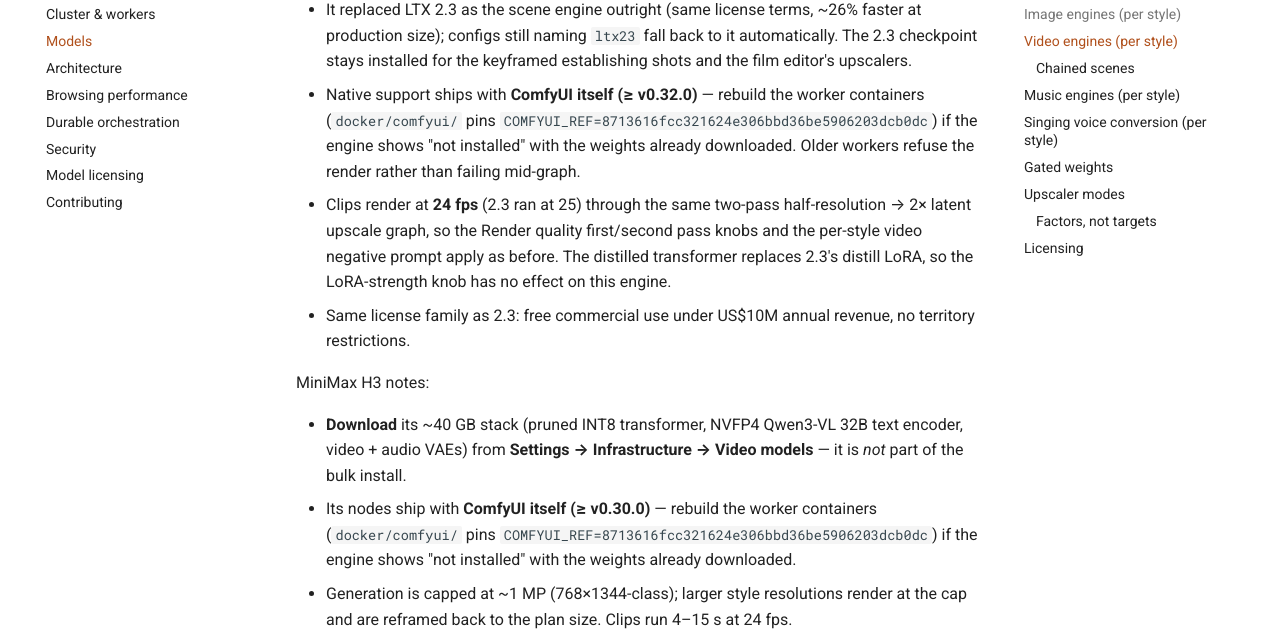
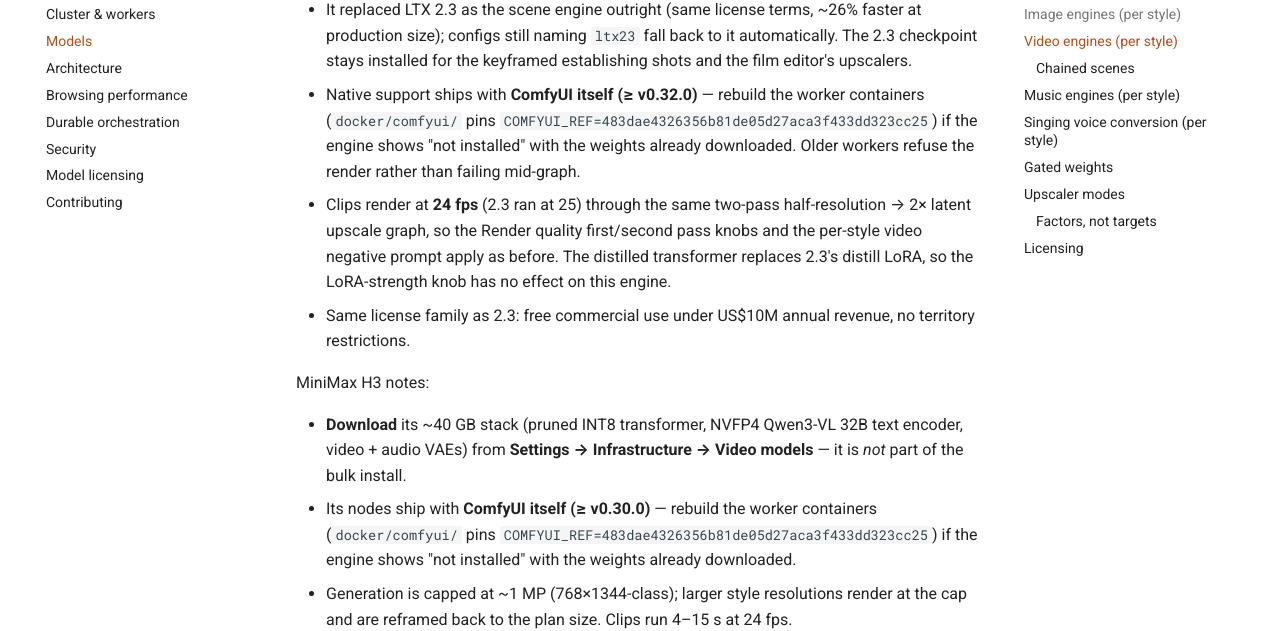
Before and after one commit to pizzato/stephen_spielbot, an MkDocs documentation site: the page built from docs/models.md, in a window 1280 px wide and 900 px high, scrolled down 6153 px. Shown: the part 148-779 px from the top of the window. Built offline with MkDocs 1.6.1 and Material for MkDocs 9.7.7, drawn with Linux system fonts in a browser that asks for light colours; comment, search, counter and statistics services are not loaded; some of the changed text lies outside the part shown.

Commit message:
Bump worker ComfyUI to 0.42.5
Adds per-step PDD-head support (Comfy-Org/ComfyUI#17157, first in
0.42.0), which the FastH3 Omni Ref2VA checkpoint needs. Superset of the
0.41.3 pin apart from release-branch version/template commits.

Co-Authored-By: Claude Opus 5.5 <noreply@anthropic.com>

```diff
--- a/docs/models.md
+++ b/docs/models.md
@@ -281,7 +281,7 @@ LTX 2.5 notes:
   automatically. The 2.3 checkpoint stays installed for the keyframed
   establishing shots and the film editor's upscalers.
 - Native support ships with **ComfyUI itself (≥ v0.32.0)** — rebuild the worker
-  containers (`docker/comfyui/` pins `COMFYUI_REF=8713616fcc321624e306bbd36be5906203dcb0dc`) if the engine shows
+  containers (`docker/comfyui/` pins `COMFYUI_REF=483dae4326356b81de05d27aca3f433dd323cc25`) if the engine shows
   "not installed" with the weights already downloaded. Older workers refuse the
   render rather than failing mid-graph.
 - Clips render at **24 fps** (2.3 ran at 25) through the same two-pass
@@ -298,7 +298,7 @@ MiniMax H3 notes:
   encoder, video + audio VAEs) from **Settings → Infrastructure → Video models** —
   it is *not* part of the bulk install.
 - Its nodes ship with **ComfyUI itself (≥ v0.30.0)** — rebuild the worker
-  containers (`docker/comfyui/` pins `COMFYUI_REF=8713616fcc321624e306bbd36be5906203dcb0dc`) if the engine shows
+  containers (`docker/comfyui/` pins `COMFYUI_REF=483dae4326356b81de05d27aca3f433dd323cc25`) if the engine shows
   "not installed" with the weights already downloaded.
 - Generation is capped at ~1 MP (768×1344-class); larger style resolutions render
   at the cap and are reframed back to the plan size. Clips run 4–15 s at 24 fps.
@@ -471,7 +471,7 @@ per worker from **Settings → Infrastructure → Music models**.
 MiniMax Music 3 notes:
 
 - Its nodes ship with **ComfyUI itself (≥ v0.33.0)** — rebuild the worker
-  containers (`docker/comfyui/` pins `COMFYUI_REF=8713616fcc321624e306bbd36be5906203dcb0dc`) if the engine shows
+  containers (`docker/comfyui/` pins `COMFYUI_REF=483dae4326356b81de05d27aca3f433dd323cc25`) if the engine shows
   "not installed" with the weights already downloaded. Renders are refused
   up-front on an older worker rather than failing mid-graph.
 - The film's **music description** becomes the model's *caption*. It reads best
```
Also changed, not shown: other parts of docs/models.md (+2 -2 lines), docker/README.md (+1 -1 lines), docs/cluster.md (+1 -1 lines), docs/installation.md (+1 -1 lines), 4 other files.
